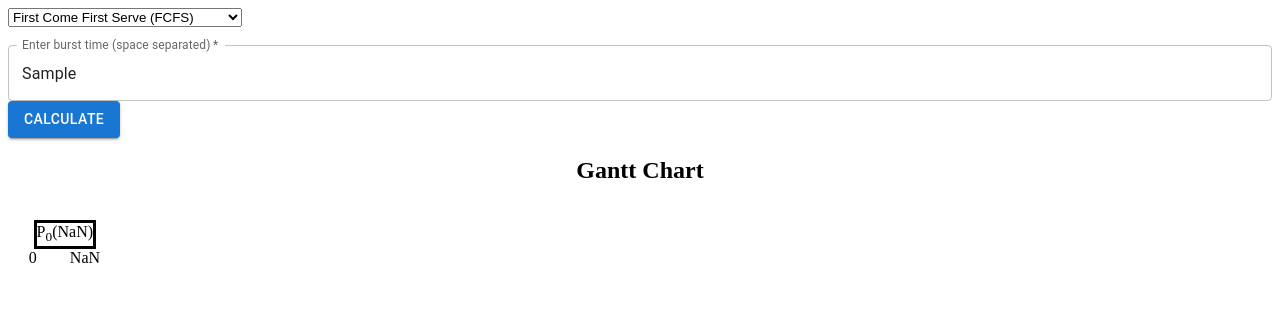
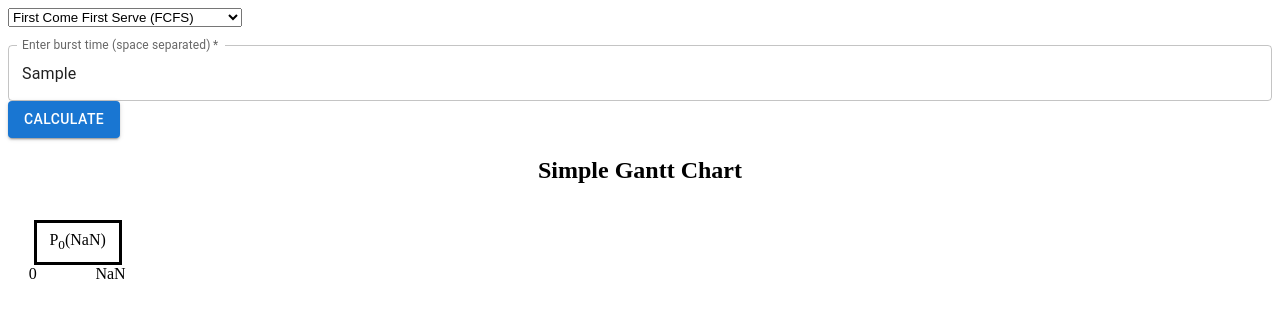
Before and after one commit to jcmsj/cpu-scheduling-algos, a React (Vite) app: page / in a window 1280 px wide. Both pictures are taken after typing "Sample" into the empty fields and a click on the button "CALCULATE". Shown: the top 318 px of the page. Built offline with nearby package versions, Linux system fonts and the light colour scheme.

Commit message:
Feat: Assign a bg color for all cells

```diff
--- a/src/Gantt.tsx
+++ b/src/Gantt.tsx
@@ -1,6 +1,6 @@
 import { Result, Task } from "./Task";
 
-export function DanglingBurstTime({ time, style,...props }: { time: number, style?:React.CSSProperties }) {
+export function DanglingBurstTime({ time, style, ...props }: { time: number, style?: React.CSSProperties }) {
     return <span style={{
         textAlign: "end",
         position: "relative",
@@ -12,42 +12,64 @@ export function DanglingBurstTime({ time, style,...props }: { time: number, styl
     </span >
 }
 
-export function ProcessInfo({ task }: { task: Task }) {
+export function ProcessInfo({ task, style }: { task: Task, style: React.CSSProperties }) {
     return <span style={{
         border: "0.2em solid black",
-    }} >
-        <span>
+        padding: "1vh 1vw",
+        ...style
+    }}
+    >
         P<sub>{task.id}</sub>
         ({task.burstTime})
     </span>
-    </span>
 }
-export function Cell({ burstTime, children }: { burstTime: number } & React.PropsWithChildren) {
-    return <>
-        <div className="cell"
+export function Cell({ burstTime, style, children }: { burstTime: number, style?: React.CSSProperties } & React.PropsWithChildren) {
+    return <div className="cell"
         style={{
             display: "flex",
             flexDirection: "column",
             //Cell width scales with burst time
             width: `${burstTime * 100}%`,
-            }}>
+            ...style
+        }}
+    >
         {children}
-        </div>
-    </>
+    </div>;
+}
+
+/**
+ * Assigns a color based on the accumulated burst time but since this may be small, use an arbitrary modifier n.
+ * @see https://developer.mozilla.org/en-US/docs/Web/CSS/color_value/hsl
+ */
+function assignColor(accumulatedBurstTime: number, modifier: number) {
+    return `hsl(${accumulatedBurstTime * modifier}, 100%, 60%)`;
 }
 
 export function GanttChart({ result }: { result: Result<Task> }) {
     let burstTimeSum = 0;
+
     return <>
-        <h2 style={{ textAlign: "center" }}>Gantt Chart</h2>
-        <div style={{ display: "flex", textAlign: "center", padding: "2vh 2vw" }}>
+        <h2 style={{ textAlign: "center" }}>Simple Gantt Chart</h2>
+        <div style={{
+            display: "flex",
+            textAlign: "center",
+            padding: "2vh 2vw"
+        }}>
+            {/* Make the gantt's zero start a bit before the first cell  */}
             <Cell burstTime={0}>
                 <span style={{ height: "100%" }}>&nbsp;</span>
-                <DanglingBurstTime time={0} style={{left:"-0.3em"}}/>
+                <DanglingBurstTime time={0} style={{ left: "-0.3em" }} />
             </Cell>
             {result.tasks.map(task =>
-                <Cell key={task.id} burstTime={task.burstTime}>
-                    <ProcessInfo task={task} />
+                <Cell key={task.id}
+                    burstTime={task.burstTime}
+                >
+                    <ProcessInfo
+                        task={task}
+                        style={{
+                            backgroundColor: assignColor(burstTimeSum, task.burstTime * 17)
+                        }}
+                    />
                     <DanglingBurstTime
                         time={burstTimeSum += task.burstTime}
                         style={{
```
Lines whose indentation alone changed are shown as unchanged.
